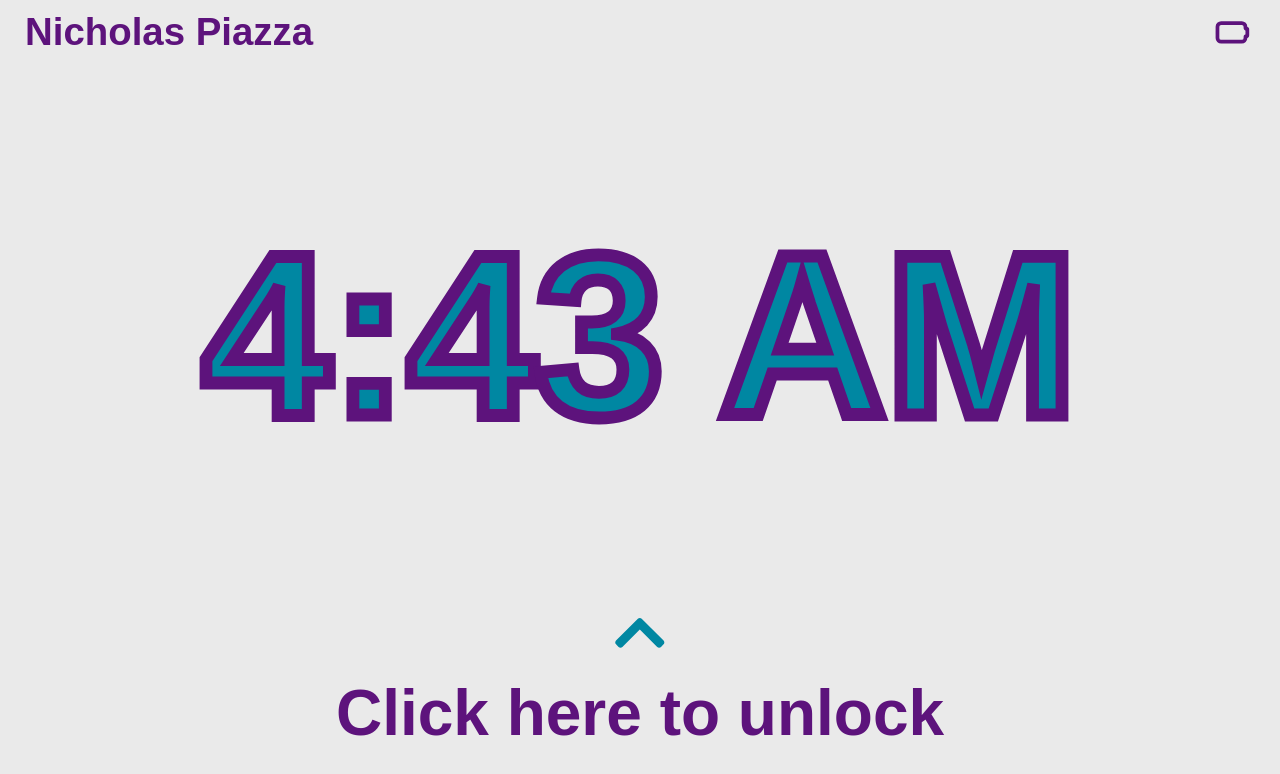
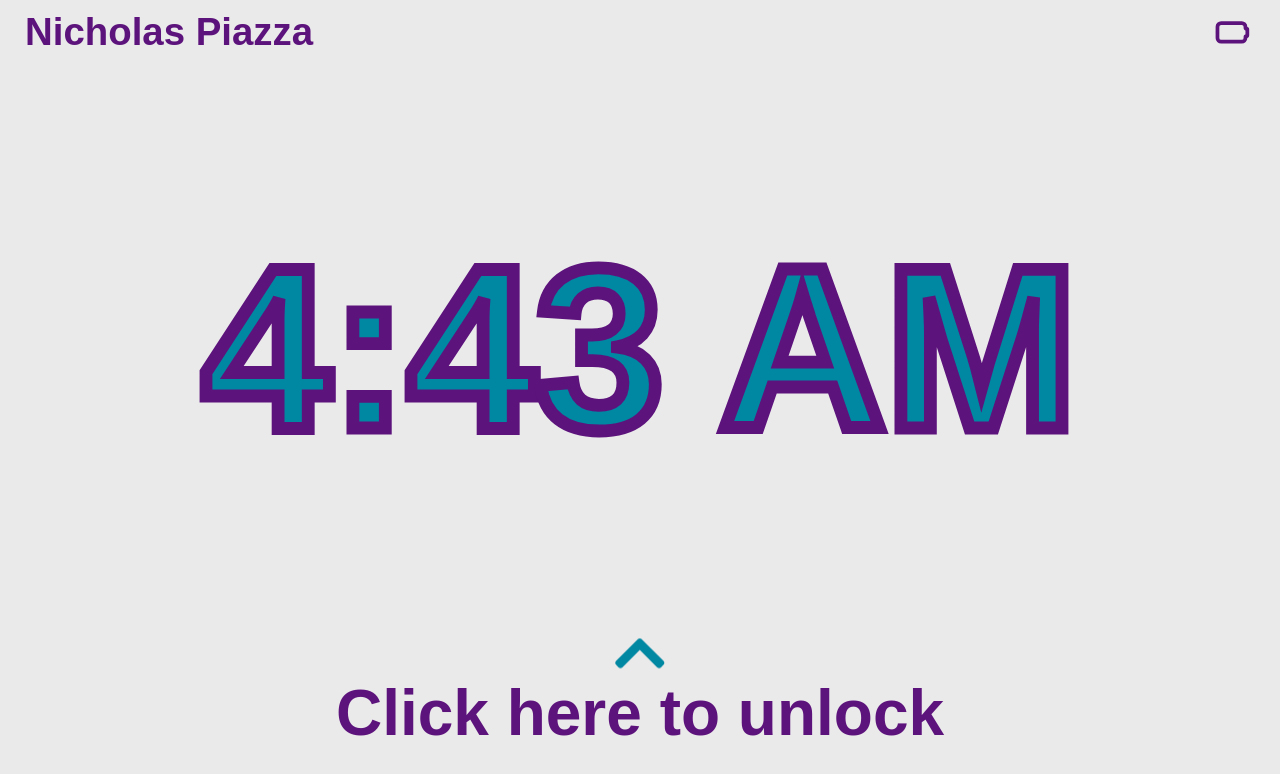
Before and after one commit to airpiazza/personal-website, a React (Create React App) app: page / in a window 1280 px wide. Shown: the top 774 px of the page. Built offline with nearby package versions, Linux system fonts and the light colour scheme; a web font is replaced by a local one.

Commit message:
chevron animation

```diff
--- a/src/atoms/Icon.js
+++ b/src/atoms/Icon.js
@@ -32,11 +32,14 @@ const getIconComponent = iconName => {
 
 const Icon = props => {
     return (
-        <div style={{
-            color: props.color,
-            fontSize: props.size,
-            marginBottom: props.marginBottom
-        }}>
+        <div
+            className={props.className}
+            style={{
+                color: props.color,
+                fontSize: props.size,
+                marginBottom: props.marginBottom
+            }}
+        >
             { getIconComponent(props.iconName) }
         </div>
     );
--- a/src/molecules/ArrowTextGroup.js
+++ b/src/molecules/ArrowTextGroup.js
@@ -1,5 +1,6 @@
 import Icon from '../atoms/Icon';
 import Text from '../atoms/Text'
+import '../resources/stylesheets/ArrowTextGroup.css';
 
 const ArrowTextGroup = () => {
     return (
@@ -9,7 +10,7 @@ const ArrowTextGroup = () => {
             textAlign: 'center',
             marginBottom: 50
         }}>
-            <Icon iconName='FaChevronUp' size='4.5vw' color='#0087A2' marginBottom={0}/>
+            <Icon className='icon' iconName='FaChevronUp' size='4.5vw' color='#0087A2' marginBottom='-2vw'/>
             <Text
                 content={'Click here to unlock'}
                 color='#5D137C'
--- /dev/null
+++ b/src/resources/stylesheets/ArrowTextGroup.css
@@ -0,0 +1,19 @@
+.icon {
+    animation: bounce 2s linear infinite;
+    animation-timing-function: ease;
+}
+
+@keyframes bounce {
+    0% {
+        transform: translateY(0);
+
+    }
+
+    50% {
+        transform: translateY(-2vw);
+    }
+
+    100% {
+        transform: translateY(0);
+    }
+}
```
